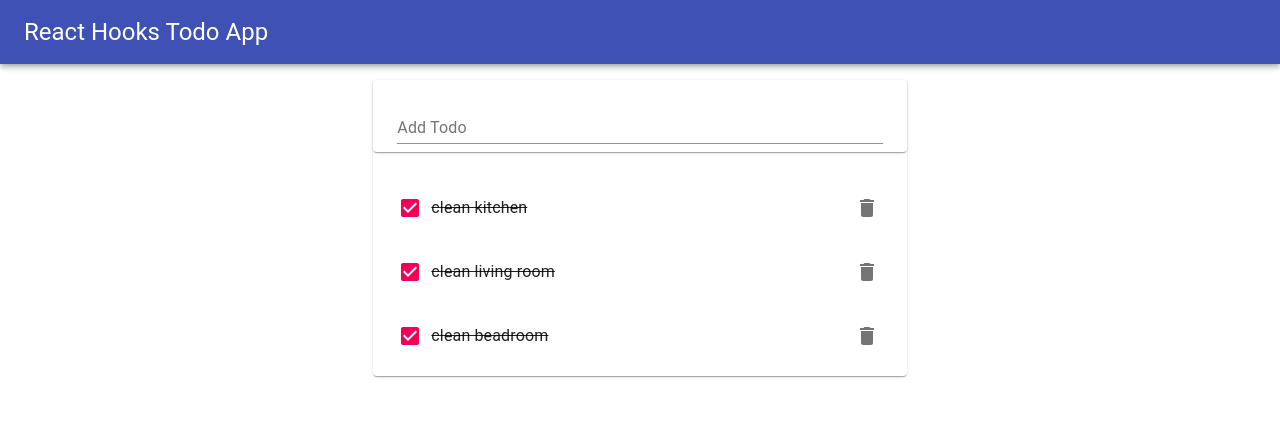
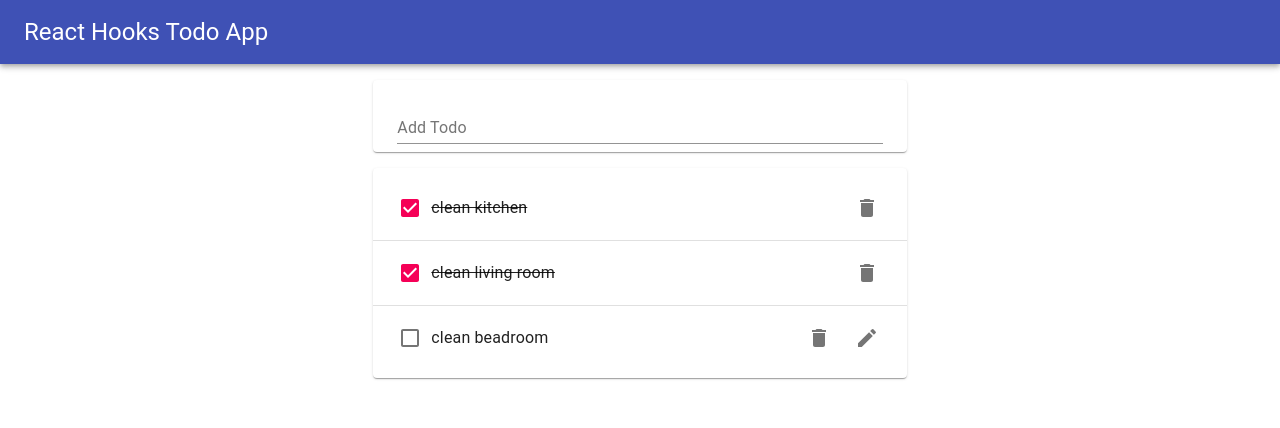
Before and after one commit to bubigrega/hooks-todo-app, a React (Create React App) app: page / in a window 1280 px wide. Shown: the top 428 px of the page. Built offline with nearby package versions, Linux system fonts and the light colour scheme.

Commit message:
added uselocalStorage hook and usetodostorage hook

```diff
--- a/src/TodoApp.js
+++ b/src/TodoApp.js
@@ -1,6 +1,5 @@
-import React, { useState, useEffect } from "react";
+import React from "react";
 import uuid from "uuid/v4";
-import { makeStyles } from "@material-ui/core/styles";
 import Paper from "@material-ui/core/Paper";
 import AppBar from "@material-ui/core/AppBar";
 import ToolBar from "@material-ui/core/Toolbar";
@@ -8,50 +7,34 @@ import Typography from "@material-ui/core/Typography";
 import Grid from "@material-ui/core/Grid";
 
 import TodoList from "./TodoList";
+import useTodoStorage from "./hooks/useTodoStorage";
+import useStyles from "./hooks/useStyles";
 
-const useStyles = makeStyles({
+const styles = {
   paper: {
-    height: "100vh"
+    minHeight: "100vh"
   },
   appbar: {
     height: "64px"
   }
-});
+};
 
 const initialTodos = [
   { id: uuid(), task: "clean kitchen", completed: true },
   { id: uuid(), task: "clean living room", completed: true },
-  { id: uuid(), task: "clean beadroom", completed: true }
+  { id: uuid(), task: "clean beadroom", completed: false }
 ];
 
 const TodoApp = () => {
-  const classes = useStyles();
-  const [todos, setTodos] = useState(
-    () => JSON.parse(localStorage.getItem("todos")) || initialTodos
-  );
+  const classes = useStyles(styles);
 
-  useEffect(() => {
-    localStorage.setItem("todos", JSON.stringify(todos));
-  }, [todos]);
-
-  const addTodo = task => {
-    console.log(task);
-    setTodos([...todos, { id: uuid(), task, completed: false }]);
-  };
-
-  const deleteTodo = id => {
-    setTodos(todos.filter(t => t.id !== id));
-  };
-
-  const toggleCompleted = id => {
-    setTodos(
-      todos.map(t => (t.id === id ? { ...t, completed: !t.completed } : t))
-    );
-  };
-
-  const editTodo = (id, task) => {
-    setTodos(todos.map(t => (t.id === id ? { ...t, task } : t)));
-  };
+  const {
+    todos,
+    toggleCompleted,
+    addTodo,
+    deleteTodo,
+    editTodo
+  } = useTodoStorage(initialTodos);
 
   return (
     <Paper className={classes.paper}>
--- a/src/TodoList.js
+++ b/src/TodoList.js
@@ -1,7 +1,8 @@
 import React from "react";
 import List from "@material-ui/core/List";
+import Paper from "@material-ui/core/Paper";
+import Divider from "@material-ui/core/Divider";
 import TodoForm from "./TodoForm";
-import Paper from "@material-ui/core/Paper";
 
 import Todo from "./Todo";
 
@@ -12,11 +13,15 @@ const TodoList = ({
   toggleCompleted,
   editTodo
 }) => {
+  const todosLength = todos.length;
   return (
+    <>
+      <TodoForm addTodo={addTodo} />
+      {todos.length ? (
         <Paper>
-      <TodoForm addTodo={addTodo} />
           <List>
-        {todos.map(todo => (
+            {todos.map((todo, index) => (
+              <React.Fragment key={todo.id}>
                 <Todo
                   key={todo.id}
                   {...todo}
@@ -25,9 +30,13 @@ const TodoList = ({
                   addTodo={addTodo}
                   editTodo={editTodo}
                 />
+                {todosLength !== index + 1 && <Divider />}
+              </React.Fragment>
             ))}
           </List>
         </Paper>
+      ) : null}
+    </>
   );
 };
 
--- /dev/null
+++ b/src/hooks/useLocalStorage.js
@@ -0,0 +1,21 @@
+import { useEffect, useState } from "react";
+
+export default (key, defaultValue) => {
+  const [state, setState] = useState(() => {
+    let value;
+    try {
+      value = JSON.parse(
+        window.localStorage.getItem(key) || String(defaultValue)
+      );
+    } catch (e) {
+      value = defaultValue;
+    }
+    return value;
+  });
+
+  useEffect(() => {
+    window.localStorage.setItem(key, JSON.stringify(state));
+  }, [key, state]);
+
+  return [state, setState];
+};
--- /dev/null
+++ b/src/hooks/useStyles.js
@@ -0,0 +1,5 @@
+import { makeStyles } from "@material-ui/core";
+
+export default (styles, theme) => {
+  return makeStyles(styles)(theme);
+};
--- /dev/null
+++ b/src/hooks/useTodoStorage.js
@@ -0,0 +1,25 @@
+import uuid from "uuid/v4";
+
+import useLocalStorage from "./useLocalStorage";
+
+export default initState => {
+  const [todos, setTodos] = useLocalStorage("todos", initState);
+
+  return {
+    todos,
+    addTodo: task => {
+      setTodos([...todos, { id: uuid(), task, completed: false }]);
+    },
+    deleteTodo: id => {
+      setTodos(todos.filter(t => t.id !== id));
+    },
+    toggleCompleted: id => {
+      setTodos(
+        todos.map(t => (t.id === id ? { ...t, completed: !t.completed } : t))
+      );
+    },
+    editTodo: (id, task) => {
+      setTodos(todos.map(t => (t.id === id ? { ...t, task } : t)));
+    }
+  };
+};
```
Lines whose indentation alone changed are shown as unchanged.
